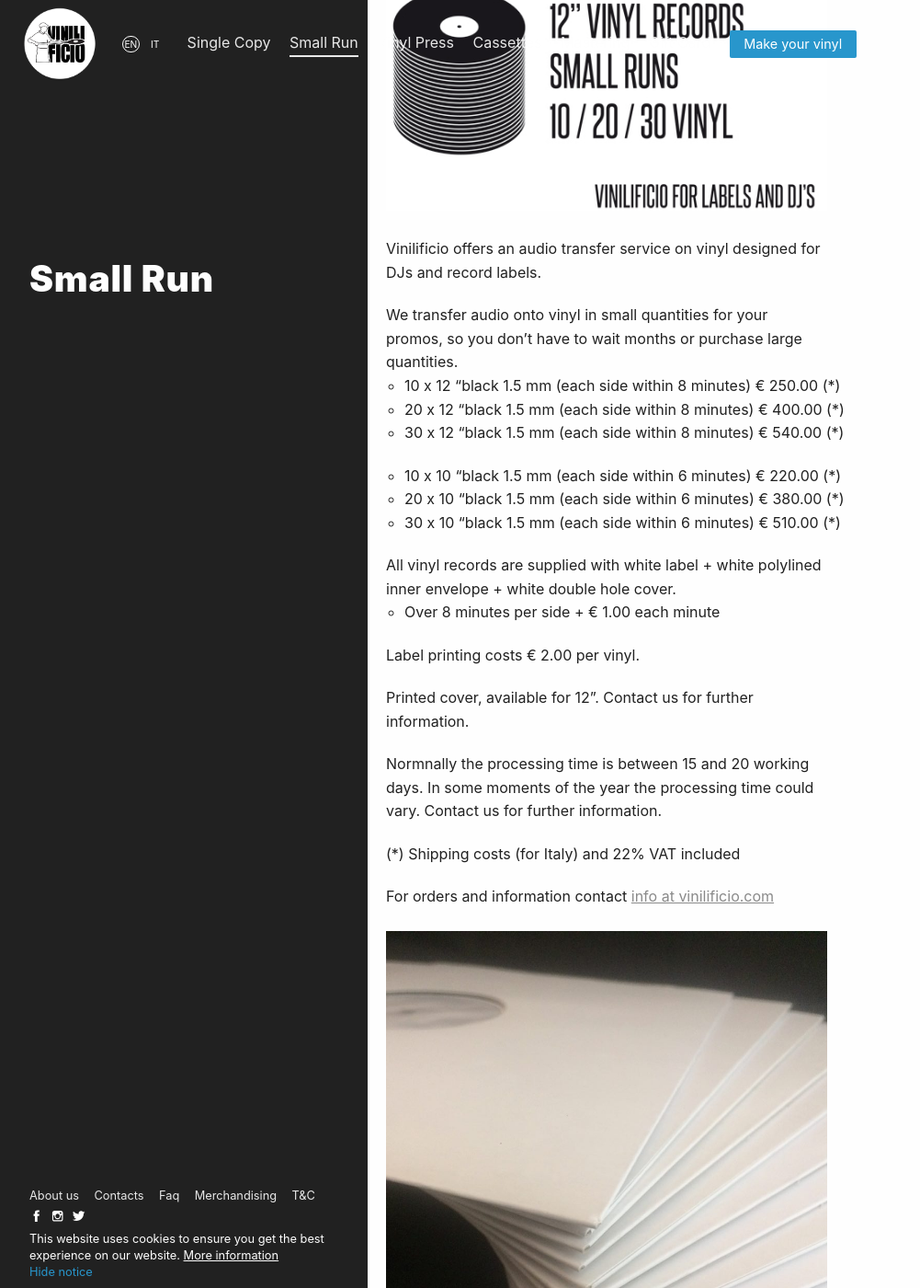
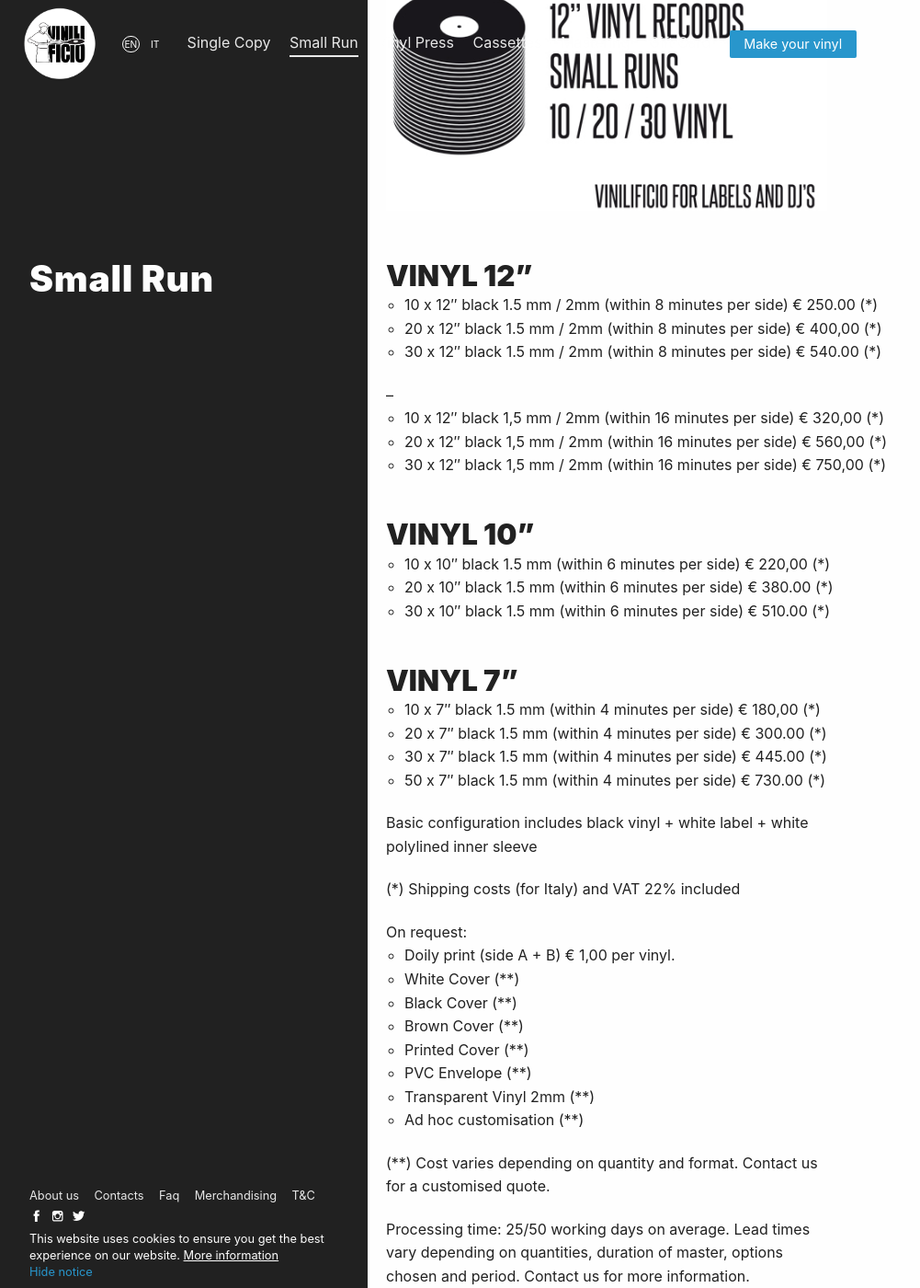
Before and after one commit to Vinilificio/vinilificio.com, a Jekyll site: the page built from en/small-run.md, in a window 1280 px wide and 1400 px high, scrolled down 345 px. Shown: the whole window at 92% size, without its empty margins (0-1001 px from the left). Built offline with Jekyll 4.4.1, drawn with Linux system fonts in a browser that asks for light colours; nearby versions of some CDN libraries; comment, search, counter and statistics services are not loaded.

Commit message:
update small runs price list and service

```diff
--- a/en/small-run.md
+++ b/en/small-run.md
@@ -10,31 +10,55 @@
 
 ![infographic vinili](/img/PROMO-SMALL-RUNS_GFX_big-5.jpg)
 
-Vinilificio offers an audio transfer service on vinyl designed for DJs and record labels.
+## VINYL 12"
 
-We transfer audio onto vinyl in small quantities for your promos, so you don’t have to wait months or purchase large quantities.
-
-* 10 x 12 "black 1.5 mm (each side within 8 minutes) € 250.00 (*)
-* 20 x 12 "black 1.5 mm (each side within 8 minutes) € 400.00 (*)
-* 30 x 12 "black 1.5 mm (each side within 8 minutes) € 540.00 (*)
+* 10 x 12″ black 1.5 mm / 2mm (within 8 minutes per side) € 250.00 (*)
+* 20 x 12″ black 1.5 mm / 2mm (within 8 minutes per side) € 400,00 (*)
+* 30 x 12″ black 1.5 mm / 2mm (within 8 minutes per side) € 540.00 (*)
 
 
-* 10 x 10 "black 1.5 mm (each side within 6 minutes) € 220.00 (*)
-* 20 x 10 "black 1.5 mm (each side within 6 minutes) € 380.00 (*)
-* 30 x 10 "black 1.5 mm (each side within 6 minutes) € 510.00 (*)
+--
 
-All vinyl records are supplied with white label + white polylined inner envelope + white double hole cover.
+* 10 x 12″ black 1,5 mm / 2mm (within 16 minutes per side) € 320,00 (*)
+* 20 x 12″ black 1,5 mm / 2mm (within 16 minutes per side) € 560,00 (*)
+* 30 x 12″ black 1,5 mm / 2mm (within 16 minutes per side) € 750,00 (*)
+
+## VINYL 10"
+
+* 10 x 10″ black 1.5 mm (within 6 minutes per side) € 220,00 (*)
+* 20 x 10″ black 1.5 mm (within 6 minutes per side) € 380.00 (*)
+* 30 x 10″ black 1.5 mm (within 6 minutes per side) € 510.00 (*)
+
+## VINYL 7"
+
+* 10 x 7″ black 1.5 mm (within 4 minutes per side) € 180,00 (*)
+* 20 x 7″ black 1.5 mm (within 4 minutes per side) € 300.00 (*)
+* 30 x 7″ black 1.5 mm (within 4 minutes per side) € 445.00 (*)
+* 50 x 7″ black 1.5 mm (within 4 minutes per side) € 730.00 (*)
 
 
-* Over 8 minutes per side + € 1.00 each minute
 
-Label printing costs € 2.00 per vinyl.
+Basic configuration includes black vinyl + white label + white polylined inner sleeve
 
-Printed cover, available for 12". Contact us for further information.
+(*) Shipping costs (for Italy) and VAT 22% included
 
-Normnally the processing time is between 15 and 20 working days. In some moments of the year the processing time could vary. Contact us for further information.
+On request:
 
-(*) Shipping costs (for Italy) and 22% VAT  included
+* Doily print (side A + B) € 1,00 per vinyl.
+* White Cover (**)
+* Black Cover (**)
+* Brown Cover (**)
+* Printed Cover (**)
+* PVC Envelope (**)
+* Transparent Vinyl 2mm (**)
+* Ad hoc customisation (**)
+
+(**) Cost varies depending on quantity and format. Contact us for a customised quote.
+
+
+Processing time: 25/50 working days on average.
+Lead times vary depending on quantities, duration of master, options chosen and period. Contact us for more information.
+
 
 For orders and information contact <a href="mailto:info@vinilificio.com"> info at vinilificio.com </a>
 
```
